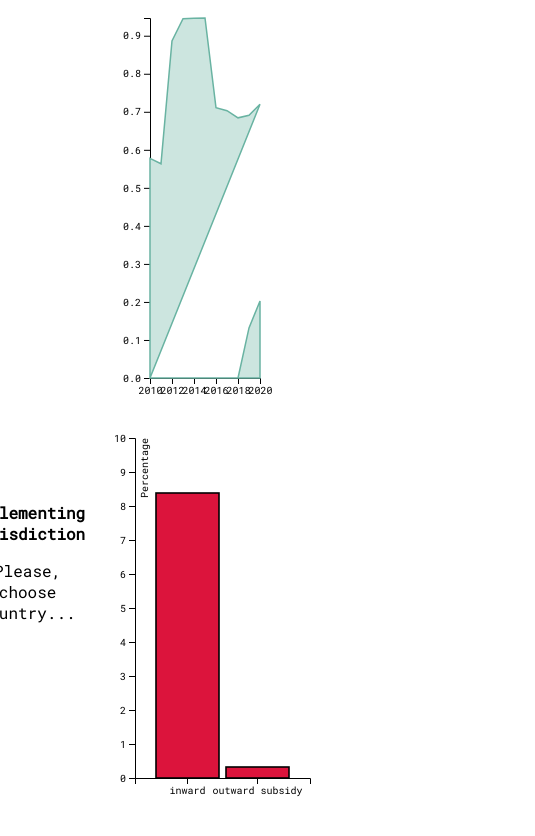
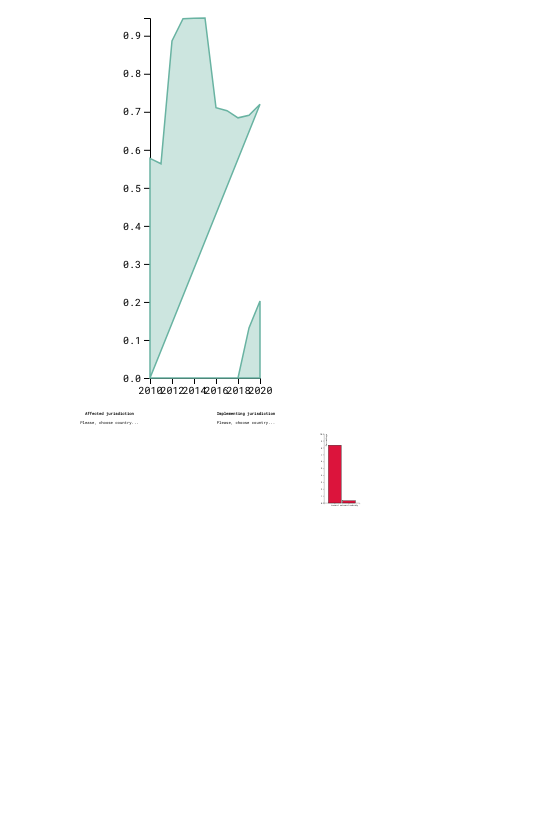
Before and after one commit to liubomyrgavryliv/gta-dashboard, a website built with webpack: page src/index.html in a window 390 px wide. Shown: the whole page, 535 px wide, since content can reach past the window. Built offline with nearby package versions, Linux system fonts and the light colour scheme; no server answers; what d3-geo-projection would draw is missing.

Commit message:
- responsive size for maps and bars

```diff
--- a/src/affected_flow_bars.js
+++ b/src/affected_flow_bars.js
@@ -27,8 +27,10 @@ const DIV_AFFECTED_FLOW = d3.select('#div_maps')
 const SVG_AFFECTED_FLOW = DIV_AFFECTED_FLOW //set canvas for map
         .append("svg")
         //.attr('id', 'svg_affected_flow')
-        .attr("width", WIDTH/2 + MARGIN.left + MARGIN.right)
-        .attr("height", HEIGHT + MARGIN.top + MARGIN.bottom);
+        .attr("width", '100%')
+        .attr("height", '100%')
+        .attr('preserveAspectRatio', 'xMidYMid meet')
+        .attr('viewBox', `0 0 250 400`)//${WIDTH/2 + MARGIN.left + MARGIN.right} ${HEIGHT + MARGIN.top + MARGIN.bottom}`);
 
 const G_AFFECTED_FLOW = SVG_AFFECTED_FLOW
         .append("g")
--- a/src/index.js
+++ b/src/index.js
@@ -126,7 +126,7 @@ export const area_chart = function (affected = 'Brazil', implementer = 'Argentin
 
                x.range([ 0, width ]); // the ouput range, which the input data should fit
 
-               let breakpoint = 430; //window width limit, after which only each second tick from x axis will be shown
+               let breakpoint = 520; //window width limit, after which only each second tick from x axis will be shown
                if (window.innerWidth >= breakpoint){
                 xAxis.scale(x).ticks(d3.timeYear.every(1)); // set scale of X axis
                } else {
--- a/src/map_affected.js
+++ b/src/map_affected.js
@@ -22,8 +22,8 @@ const div_affected =  d3.select('#div_affected');
     const SVG_MAP_AFFECTED = div_affected //set canvas for map
         .append("svg")
         .attr('id', 'map_affected')
-        .attr("width", '100%')// WIDTH/2 + MARGIN.left + MARGIN.right)
-        .attr("height", '100%') //HEIGHT + MARGIN.top + MARGIN.bottom)
+        .attr("width", '100%')
+        .attr("height", '100%')
         .attr('preserveAspectRatio', 'xMidYMid meet')
         .attr('viewBox', `0 0 ${WIDTH/2 + MARGIN.left + MARGIN.right} ${HEIGHT + MARGIN.top + MARGIN.bottom}`)
 
--- a/src/style.css
+++ b/src/style.css
@@ -2,6 +2,22 @@
 
 body{
     font-family: 'Roboto Mono', sans-serif;
+}
+
+#div_affected{
+    width: 35vw;
+}
+
+#div_implementer{
+    width: 35vw;
+}
+
+#div_affected_flow{
+    width: 13vw;
+}
+
+#div_maps{
+    width: 100vw;
 }
 
 g text {
@@ -10,12 +26,12 @@ g text {
 
 h1  {
     font-weight: 600;
-    font-size: 1em;
+    font-size: 1vw;
 }
 
 p   {
     font-weight: 500;
-    font-size: 1em;
+    font-size: 1vw;
 }
 
 .row {
@@ -37,14 +53,6 @@ p   {
     fill:  #8B0000;
 }
 
-#div_affected{
-    width: 50vw;
-}
-
-#div_implementer{
-    width: 50vw;
-}
-
  .affected_unselected{
     fill: #2F4F4F;
 }
```
Also changed, not shown: 1 other file.
